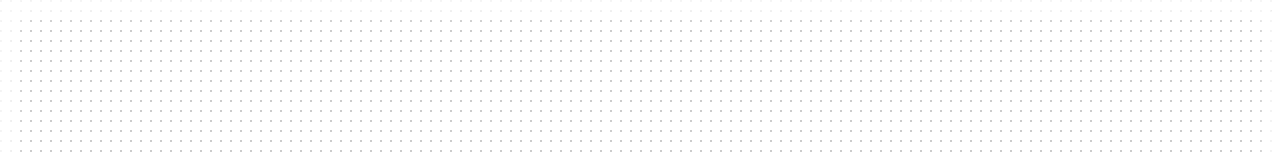
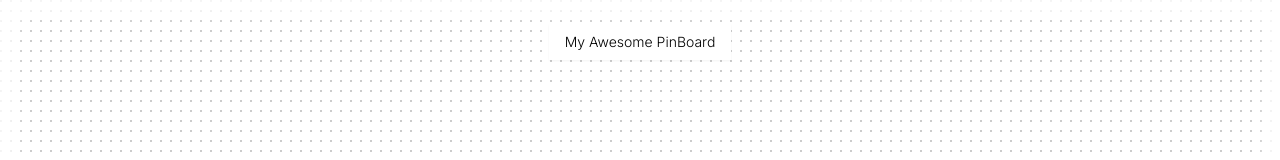
Before and after one commit to jesseborg/pinboard, a Next.js app: page / in a window 1280 px wide. Shown: the top 160 px of the page. Built offline with nearby package versions, Linux system fonts and the light colour scheme.

Commit message:
feat(pinboard): add pinboard name ui

```diff
--- a/src/components/pinboard/background.tsx
+++ b/src/components/pinboard/background.tsx
@@ -5,9 +5,6 @@ export function Background() {
 
 	return (
 		<span className="pointer-events-none">
-			{/* Border Fade */}
-			<span className="absolute inset-0 z-10 shadow-[0_0_0_16px,inset_0_0_8px_16px] shadow-white/80 rounded-[32px]" />
-
 			{/* Dots Pattern */}
 			<svg className="absolute inset-0 w-full h-full z-0">
 				<pattern
@@ -29,6 +26,9 @@ export function Background() {
 					fill="url(#dots-pattern)"
 				/>
 			</svg>
+
+			{/* Border Fade */}
+			<span className="absolute inset-0 z-20 shadow-[0_0_0_16px,inset_0_0_8px_16px] shadow-white/80 rounded-[32px]" />
 		</span>
 	);
 }
--- a/src/components/pinboard/pinboard.tsx
+++ b/src/components/pinboard/pinboard.tsx
@@ -2,13 +2,13 @@
 
 import useDrag from "@/hooks/use-drag";
 import { Node, Nodes, useNodesActions } from "@/stores/use-nodes-store";
-import { usePinBoardActions, usePinBoardXY } from "@/stores/use-pinboard-store";
+import {
+	usePinBoardActions,
+	usePinBoardName,
+	usePinBoardXY,
+} from "@/stores/use-pinboard-store";
 import { PropsWithChildren, useEffect, useRef } from "react";
-import { NodeHandle, NodeTypes, Point } from "./types";
-
-type PinboardSettings = {
-	position?: Point;
-};
+import { NodeHandle, NodeTypes } from "./types";
 
 type PinBoardProps = {
 	nodes: Nodes | null;
@@ -26,6 +26,7 @@ export function PinBoard({
 	const { setXY } = usePinBoardActions();
 
 	const xy = usePinBoardXY();
+	const name = usePinBoardName();
 
 	const { bind } = useDrag<HTMLDivElement>(
 		({ offset: [x, y] }) => {
@@ -51,6 +52,11 @@ export function PinBoard({
 	return (
 		<div {...bind} className="w-full h-full relative overflow-hidden">
 			{children}
+			<div className="absolute flex w-full justify-center pt-6 z-50">
+				<p className="px-4 py-2 bg-white text-sm font-light shadow-sm">
+					{name}
+				</p>
+			</div>
 			<NodesContainer
 				nodes={nodes}
 				nodeTypes={nodeTypes}
@@ -120,7 +126,7 @@ function NodesContainer({ nodes, nodeTypes, onNodesChange }: PinBoardProps) {
 		<div
 			{...bind}
 			style={{ transform: `translate(${x}px, ${y}px)` }}
-			className="z-10 pointer-events-none relative"
+			className="pointer-events-none relative z-10"
 		>
 			{nodes?.map((node) => (
 				<NodeRenderer key={node.id} node={node} nodeTypes={nodeTypes} />
--- a/src/stores/use-pinboard-store.ts
+++ b/src/stores/use-pinboard-store.ts
@@ -4,16 +4,19 @@ import { persist } from "zustand/middleware";
 
 export type PinBoardState = {
 	xy: Tuple<number>;
+	name: string;
 };
 
 type PinBoardStore = PinBoardState & {
 	actions: {
 		setXY: (xy: Tuple<number>) => void;
+		setName: (name: string) => void;
 	};
 };
 
 const initialState: PinBoardState = {
 	xy: [0, 0],
+	name: "My Awesome PinBoard",
 };
 
 const usePinBoardStore = create(
@@ -22,6 +25,7 @@ const usePinBoardStore = create(
 			...initialState,
 			actions: {
 				setXY: (xy) => set({ xy }),
+				setName: (name) => set({ name }),
 			},
 		}),
 		{
@@ -35,6 +39,7 @@ const usePinBoardStore = create(
 );
 
 export const usePinBoardXY = () => usePinBoardStore((state) => state.xy);
+export const usePinBoardName = () => usePinBoardStore((state) => state.name);
 
 export const usePinBoardActions = () =>
 	usePinBoardStore((state) => state.actions);
```
